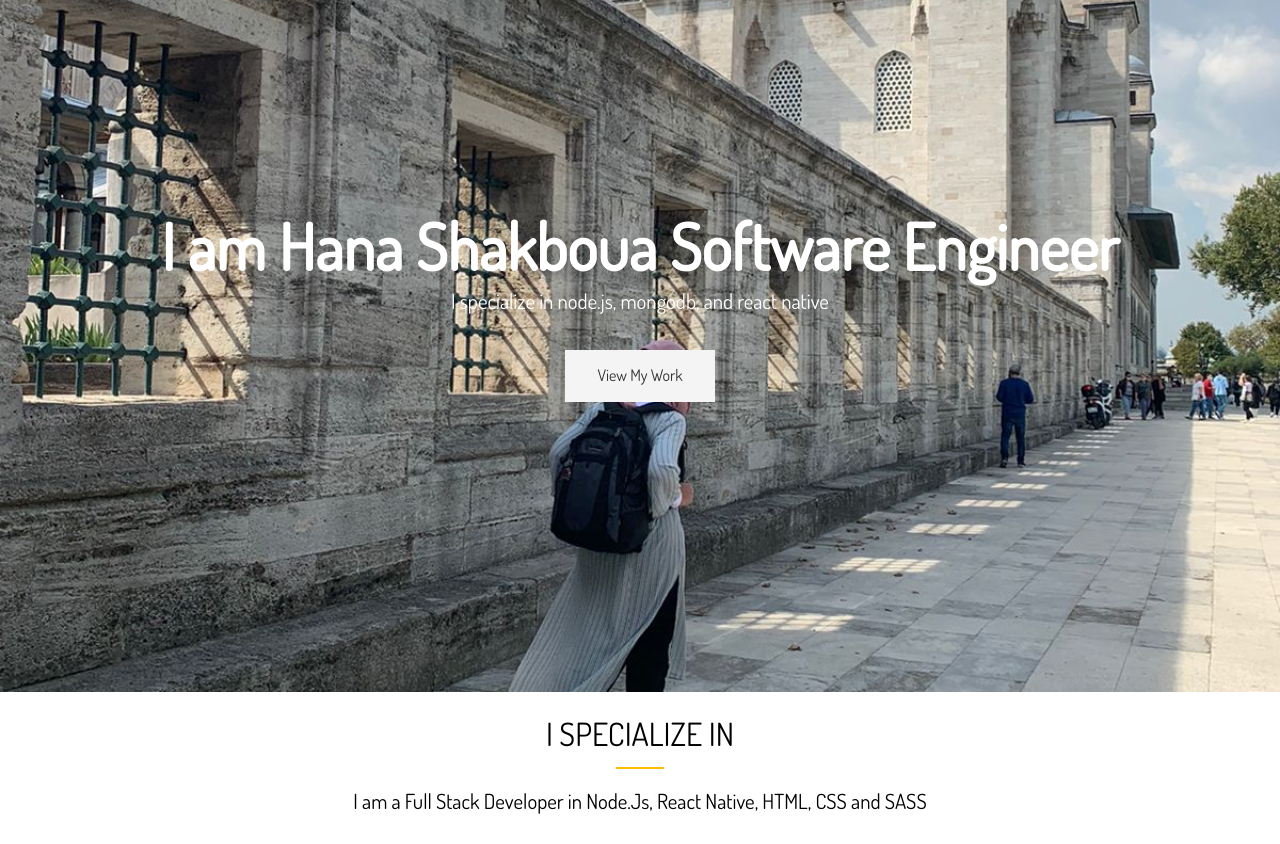
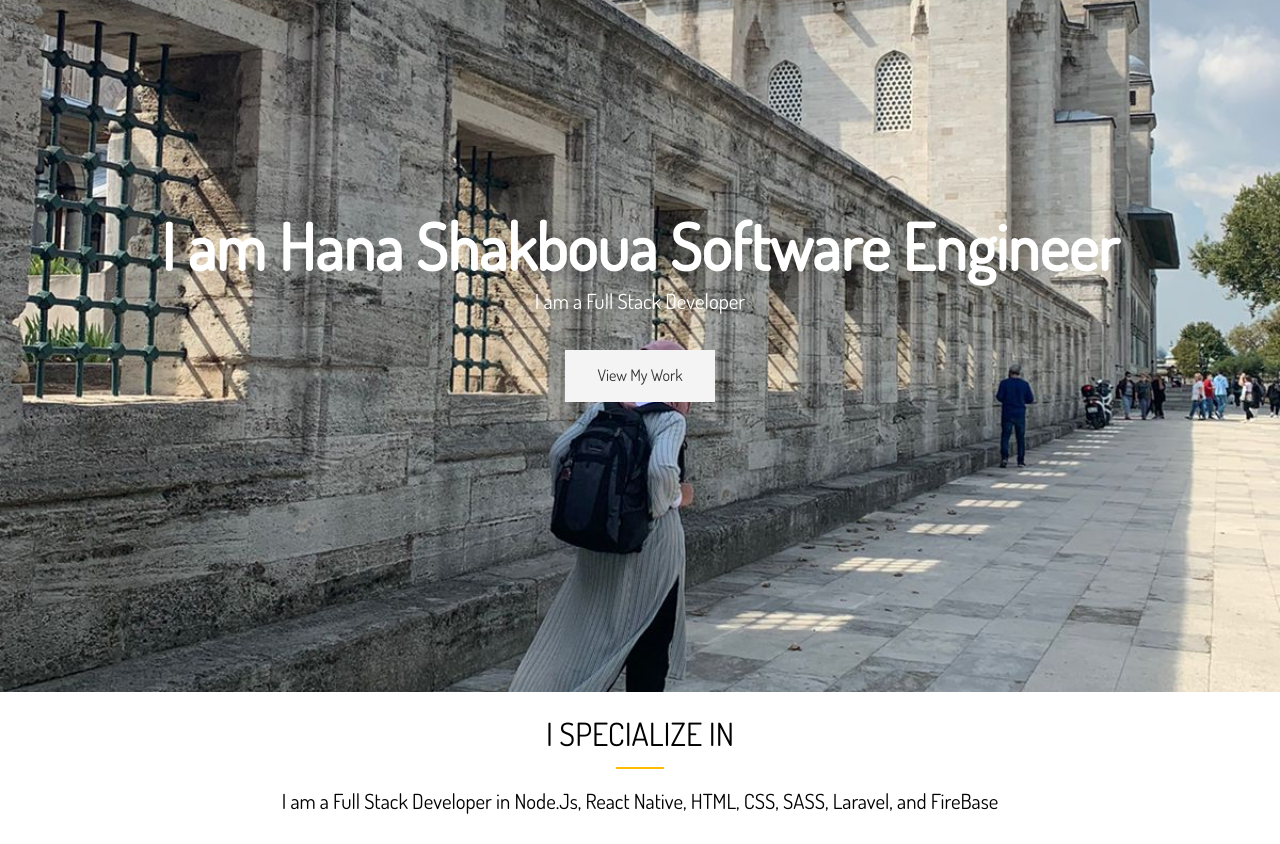
Before and after one commit to hana-shak/portfolioHana, a website: page dist/index.html in a window 1280 px wide. Shown: the part 108-952 px from the top of the page. Drawn offline with Linux system fonts and the light colour scheme.

Commit message:
some editing

```diff
--- a/dist/index.html
+++ b/dist/index.html
@@ -38,7 +38,7 @@
                     </span>
                 </h1>
                 <p class="lead ">
-                    I specialize  in node.js, mongodb, and react native
+                    I am a Full Stack Developer
                 </p>
                 <a href="work.html" class="btn-light">View My Work</a>
             </div>
@@ -53,7 +53,7 @@
                 I specialize in
             </h2>
             <div class="bottom-line"></div>
-            <p class="lead">I am a Full Stack Developer in Node.Js, React Native, HTML, CSS and SASS</p>
+            <p class="lead">I am a Full Stack Developer in Node.Js, React Native, HTML, CSS, SASS, Laravel, and FireBase</p>
             <div class="specials">
                 <div>
                     <i class="fa-solid fa-code fa-2x"></i>
```
